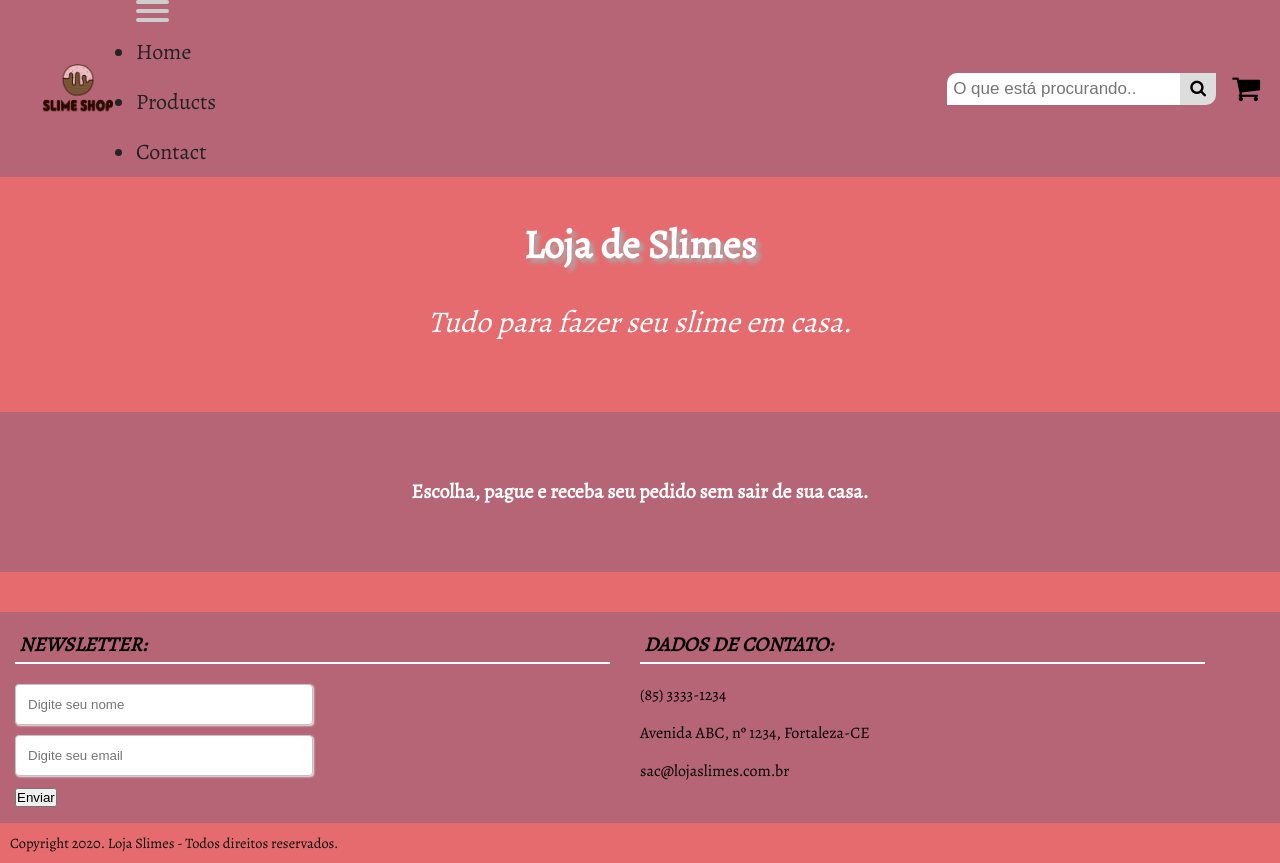
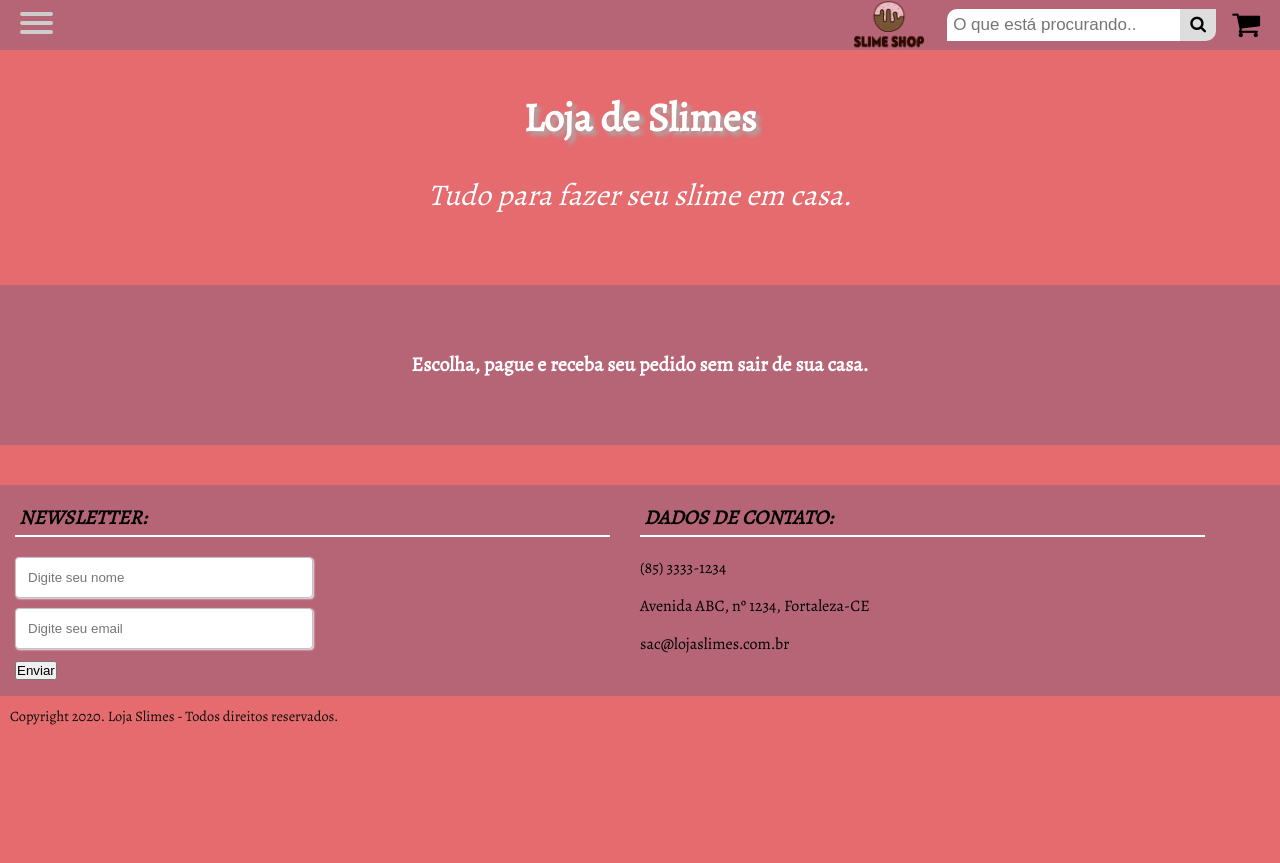
Before and after one commit to kellina/loja-slime-front, a website built with webpack: page public/index.html in a window 1280 px wide. After the commit the page ends 800 px from the top, so only its background shows below. Built offline with nearby package versions, Linux system fonts and the light colour scheme; no server answers.

Commit message:
navigation menu fixed

```diff
--- a/public/index.html
+++ b/public/index.html
@@ -12,9 +12,6 @@
 
 <body>
     <header id="header">
-        <div class="logo">
-            <img src="imagem-produtos/logo.png" alt="logo-slime">
-        </div>
         <nav role="navigation">
             <div id="menuToggle">
                 <input type="checkbox" />
@@ -34,6 +31,9 @@
                 </ul>
             </div>
         </nav>
+        <div class="logo">
+            <img src="imagem-produtos/logo.png" alt="logo-slime">
+        </div>
         <div class="search">
             <input id="search" type="text" placeholder="O que está procurando.." name="search">
             <button id="button-search" type="submit"><i class="fa fa-search"></i></button>
--- a/src/assets/lojaSlime.css
+++ b/src/assets/lojaSlime.css
@@ -33,7 +33,6 @@ p {
 
 #header {
     position: relative;
-    overflow: hidden;
     top: 0;
     width: 100%;
     min-height: auto;
@@ -131,7 +130,7 @@ nav {
     transform: rotate(-45deg) translate(0, -1px);
 }
 
-/* #menu
+#menu
  {
    position: absolute;
    width: 300px;
@@ -141,13 +140,14 @@ nav {
    background: #ededed;
    list-style-type: none;
    transform-origin: 0% 0%;
-   transform: translate(-100%, 0);
+   transform: translate(-150%, 0);
    transition: transform 0.5s cubic-bezier(0.77,0.2,0.05,1.0);
- } */
+ }
 
 #menu li {
     padding: 10px 0;
     font-size: 22px;
+    list-style-type: none;
 }
 
 #menuToggle input:checked ~ ul {
```
